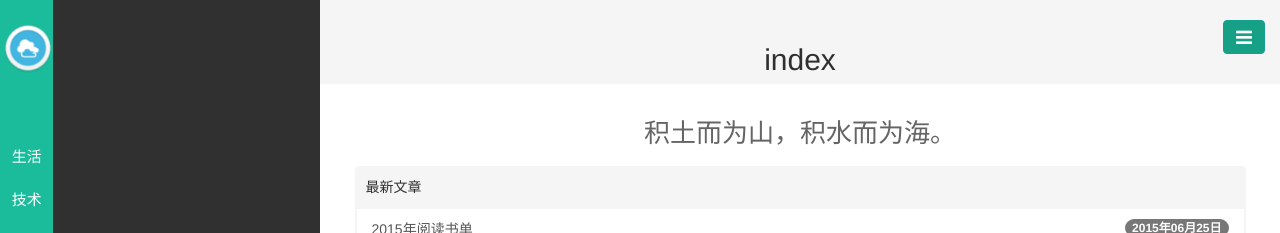
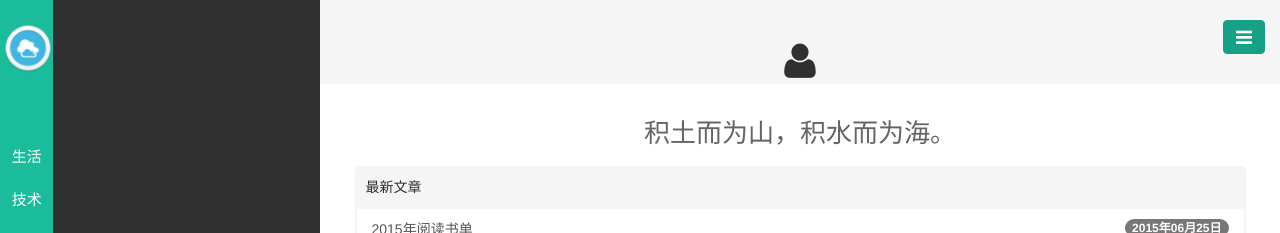
Before and after one commit to liuweigg/liuweigg.github.io, a Jekyll site: the page built from index.html, in a window 1280 px wide. Shown: the top 233 px of the page. Built offline with Jekyll 4.4.1, drawn with Linux system fonts in a browser that asks for light colours; nearby versions of some CDN libraries; library files that are not in the unit come from our copies; Markdown is read by kramdown in place of the engine named in the settings; the list of posts is cut into pages by our own code; comment, search, counter and statistics services are not loaded.

Commit message:
Update page_title.html

```diff
--- a/_layouts/page_title.html
+++ b/_layouts/page_title.html
@@ -4,7 +4,7 @@ layout: base_title
 <div class="row">
   <div class="col-md-13 aside3-title">
     <br>
-    <h2 id="#identifier">{{ page.title }}</h2>
+    <h2 id="#identifier"><i class="fa fa-user fa-lg"></i></h2>
   </div>
   <div class="col-md-13 aside3-content">
     <div id="page-content">
```
